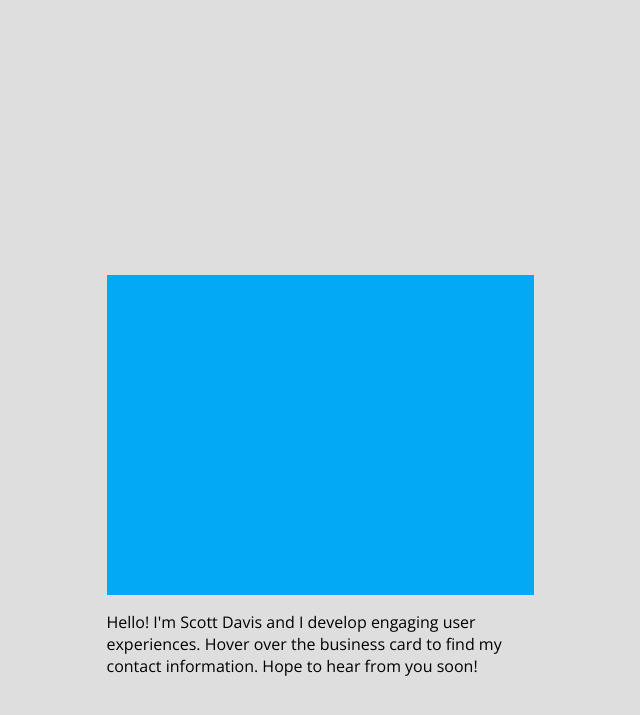
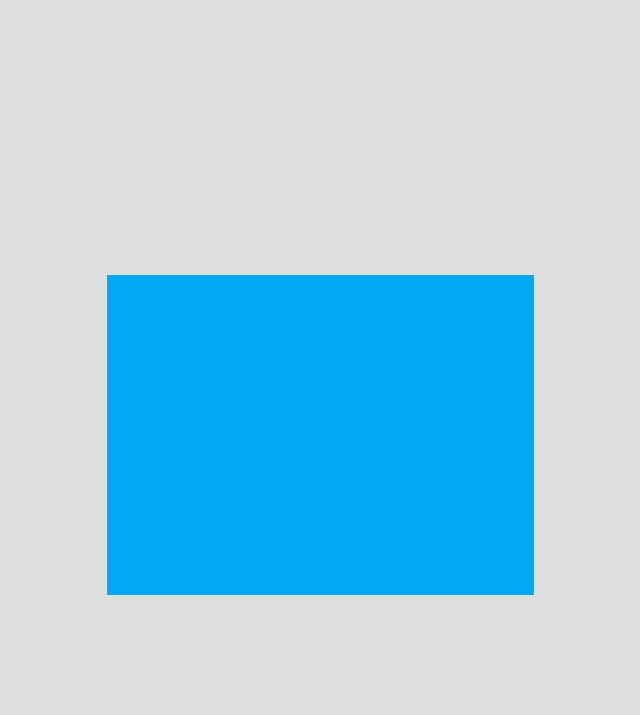
Before and after one commit to sctdvs/business-card-demo, a Jekyll site: the page built from index.html, in a window 1280 px wide. Shown: the top 715 px of the page, without its empty margins (320-960 px from the left). Built offline with Jekyll 4.4.1, drawn with Linux system fonts in a browser that asks for light colours; nearby versions of some CDN libraries.

Commit message:
Update _config.yml

```diff
--- a/_config.yml
+++ b/_config.yml
@@ -2,7 +2,7 @@
 title: Scott Davis | Developer
 email: hello@sctdvs.co
 description: > # this means to ignore newlines until "baseurl:"
-  Hello! I'm Scott Davis and I develop engaging user experiences. Hover over the business card to find my contact information. Hope to hear from you soon!
+
 baseurl: "" # the subpath of your site, e.g. /blog/
 url: "http://sctdvs.co" # the base hostname & protocol for your site
 twitter_username: sctdvs
```
